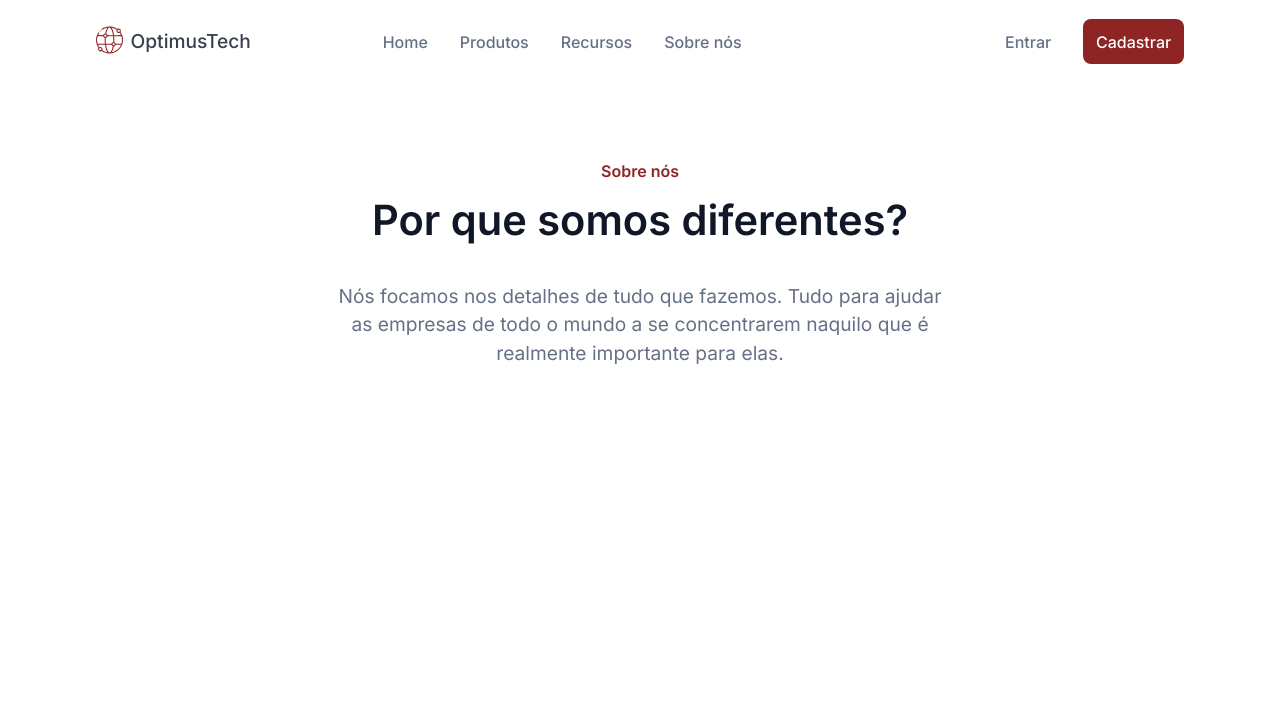
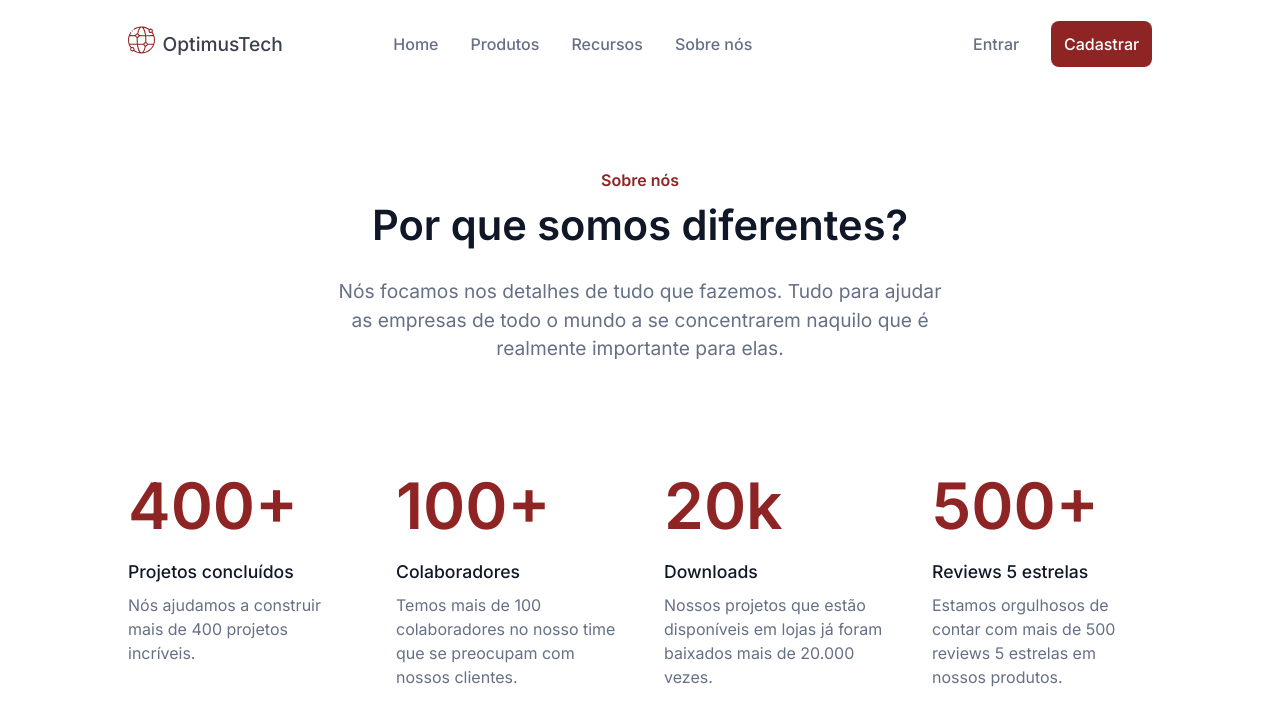
Before and after one commit to GabrielaSAP/7DaysCode, a plain HTML site: page index.html in a window 1280 px wide. Drawn offline with Linux system fonts and the light colour scheme.

Commit message:
third day

```diff
--- a/css/main.css
+++ b/css/main.css
@@ -13,7 +13,8 @@ body{
     background-color: var(--white);
     font-weight: 400;
     font-size: 16px;
-    margin: 0 6em;
+    line-height: 1.5em;
+    margin: 0 8em;
 }
 a{
     text-decoration: none;
@@ -67,27 +68,50 @@ a{
     border-radius: 8px;
 }
 
-/* Header Section */
-.header__main{
+/* Section about-us */
+.about-us__container{
     margin: 5em auto;
     text-align: center;
 }
-.header__subtitle{
+.about-us__subtitle{
     font-weight: 600;
     color: var(--red-primary);
 }
-.header__title{
+.about-us__title{
     font-weight: 600;
     font-size: 2.6em;
     color: var(--gray-primary);
     margin: .5em auto;
 }
-.header__lead{
-    width: 56%;
+.about-us__lead{
+    width: 60%;
     margin: 0 auto;
     padding: 1em 0;
     font-size: 1.2em;
     line-height: 1.5em;
 }
 
-/* Section about-us */
+/* Section metrics */
+.metrics__container{
+    padding: 2em 0;
+    display: flex;
+    column-gap: 3em;
+}
+.metrics__item{
+    width: 25%;
+    display: flex;
+    flex-direction: column;
+    row-gap: .6em;
+}
+.metrics__number{
+    font-weight: 600;
+    font-size: 4em;
+    color: var(--red-primary);
+    display: block;
+}
+.metrics__title{
+    font-weight: 500;
+    font-size: 1.1em;
+    color: var(--gray-primary);
+    padding-top: 1.8em;
+}
--- a/index.html
+++ b/index.html
@@ -24,12 +24,32 @@
             <li class="nav__register"><a href="#" class="nav__register--link">Cadastrar</a></li>
         </ul>
     </nav>
-    <section class="about-us">
-        <header class="header__main">
-            <span class="header__subtitle">Sobre nós</span>
-            <h2 class="header__title">Por que somos diferentes?</h2>
-            <p class="header__lead">Nós focamos nos detalhes de tudo que fazemos. Tudo para ajudar as empresas de todo o mundo a se concentrarem naquilo que é realmente importante para elas.</p>
-        </header>
+    <section class="about-us__container">
+        <span class="about-us__subtitle">Sobre nós</span>
+        <h2 class="about-us__title">Por que somos diferentes?</h2>
+        <p class="about-us__lead">Nós focamos nos detalhes de tudo que fazemos. Tudo para ajudar as empresas de todo o mundo a se concentrarem naquilo que é realmente importante para elas.</p>
+    </section>
+    <section class="metrics__container">
+        <div class="metrics__item">
+            <em class="metrics__number">400+</em>
+            <span class="metrics__title">Projetos concluídos</span>
+            <p class="metrics__text">Nós ajudamos a construir mais de 400 projetos incríveis.</p>
+        </div>
+        <div class="metrics__item">
+            <em class="metrics__number">100+</em>
+            <span class="metrics__title">Colaboradores</span>
+            <p class="metrics__text">Temos mais de 100 colaboradores no nosso time que se preocupam com nossos clientes.</p>
+        </div>
+        <div class="metrics__item">
+            <em class="metrics__number">20k</em>
+            <span class="metrics__title">Downloads</span>
+            <p class="metrics__text">Nossos projetos que estão disponíveis em lojas já foram baixados mais de 20.000 vezes.</p>
+        </div>
+        <div class="metrics__item">
+            <em class="metrics__number">500+</em>
+            <span class="metrics__title">Reviews 5 estrelas</span>
+            <p class="metrics__text">Estamos orgulhosos de contar com mais de 500 reviews 5 estrelas em nossos produtos.</p>
+        </div>
     </section>
 </body>
 </html>
```
